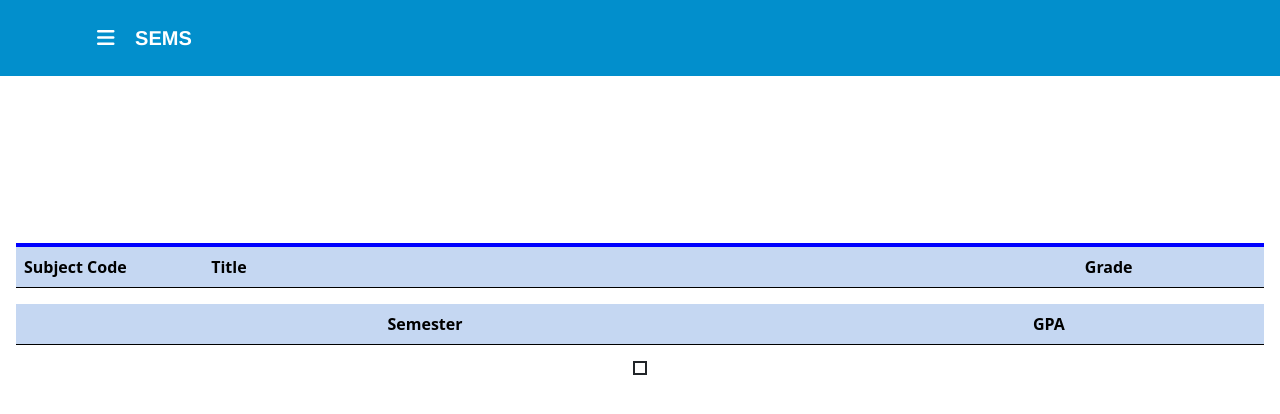
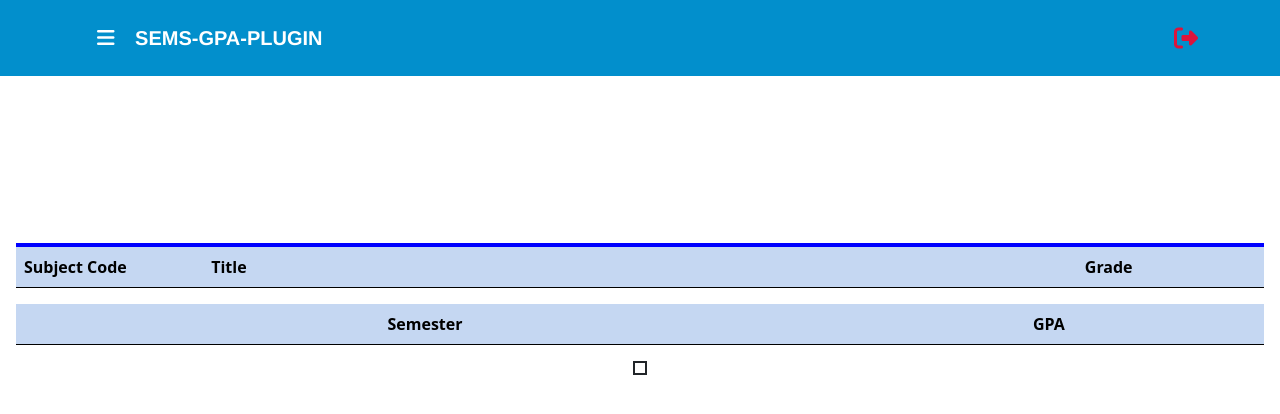
Before and after one commit to 3-bro-grammers/sems-gpa, a plain HTML site: page public/user.html in a window 1280 px wide. Drawn offline with nearby package versions, Linux system fonts and the light colour scheme.

Commit message:
ui improv, add logout

```diff
--- a/public/style.css
+++ b/public/style.css
@@ -28,7 +28,7 @@
     margin: auto;
 }
 
-#sems-tit {
+.navbar-brand {
     font-family: "Helvetica Neue", Helvetica, Arial, sans-serif;
     color: #fff;
     font-weight: 700;
--- a/public/user.html
+++ b/public/user.html
@@ -47,10 +47,11 @@
 <body>
   <nav class="navbar">
     <div class="container sems-tit">
-      <a class="navbar-brand" id="sems-tit" href="#">
+      <span class="navbar-brand" id="sems-tit" href="#">
         <button class="openbtn" onclick="openNav()"><i class="fas fa-bars"></i></button>
-        SEMS
-      </a>
+        SEMS-GPA-PLUGIN
+      </span>
+      <a href="/" style="font-size: 1.5rem; color: crimson;"><i class="fas fa-sign-out-alt"></i></a>
     </div>
   </nav>
   <div id="mySidebar" class="sidebar">
```
Also changed, not shown: public/index.html (+3 -3 lines), public/assets/logo-sems.png (added).
